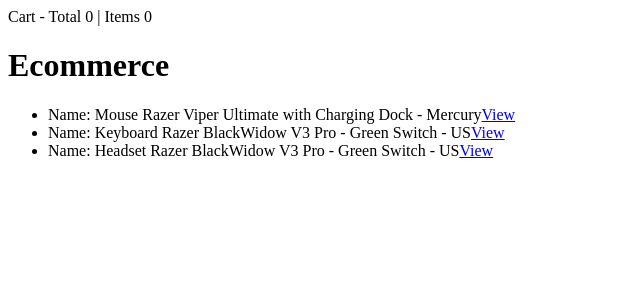
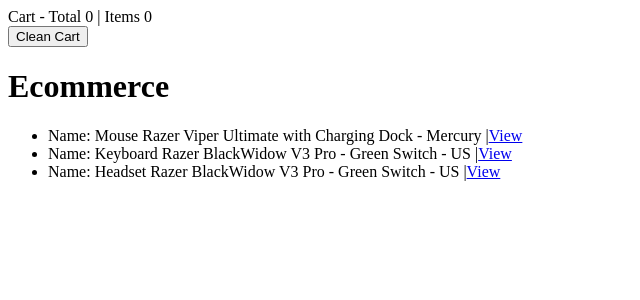
Before and after one commit to guipalm4/next-clean-arch, a Next.js app: page / in a window 1280 px wide. Shown: the top 300 px of the page, without its empty margins (0-640 px from the left). Built offline with nearby package versions, Linux system fonts and the light colour scheme; data requests are answered from the project's data file.

Commit message:
Add button to clear cart

```diff
--- a/src/components/my-cart.tsx
+++ b/src/components/my-cart.tsx
@@ -8,7 +8,8 @@
   const cartContext =  useContext(CarContext)
   return (
     <nav>
-      Cart - Total {cartContext.total} | Items {cartContext.products.length}
+      Cart - Total {cartContext.total} | Items {cartContext.products.length}<br/>
+      <button onClick={() => cartContext.clear()}>Clean Cart</button>
     </nav>
   );
 };
--- a/src/pages/index.tsx
+++ b/src/pages/index.tsx
@@ -9,7 +9,6 @@
 
 const Home: NextPage<HomeProps> = ({products}) => {
 
-
   return (
     <div>
       <h1>Ecommerce</h1>
@@ -17,9 +16,9 @@
         {products.map((product, key) => (
           <li key={key}>
           <label>Name: </label>
-          {product.name}
+          {product.name}    |
           <Link href={`/products/${product.id}`} passHref>
-            <a href= "">View</a>
+            <a href= "#">View</a>
           </Link>
         </li>
         ))}
```
